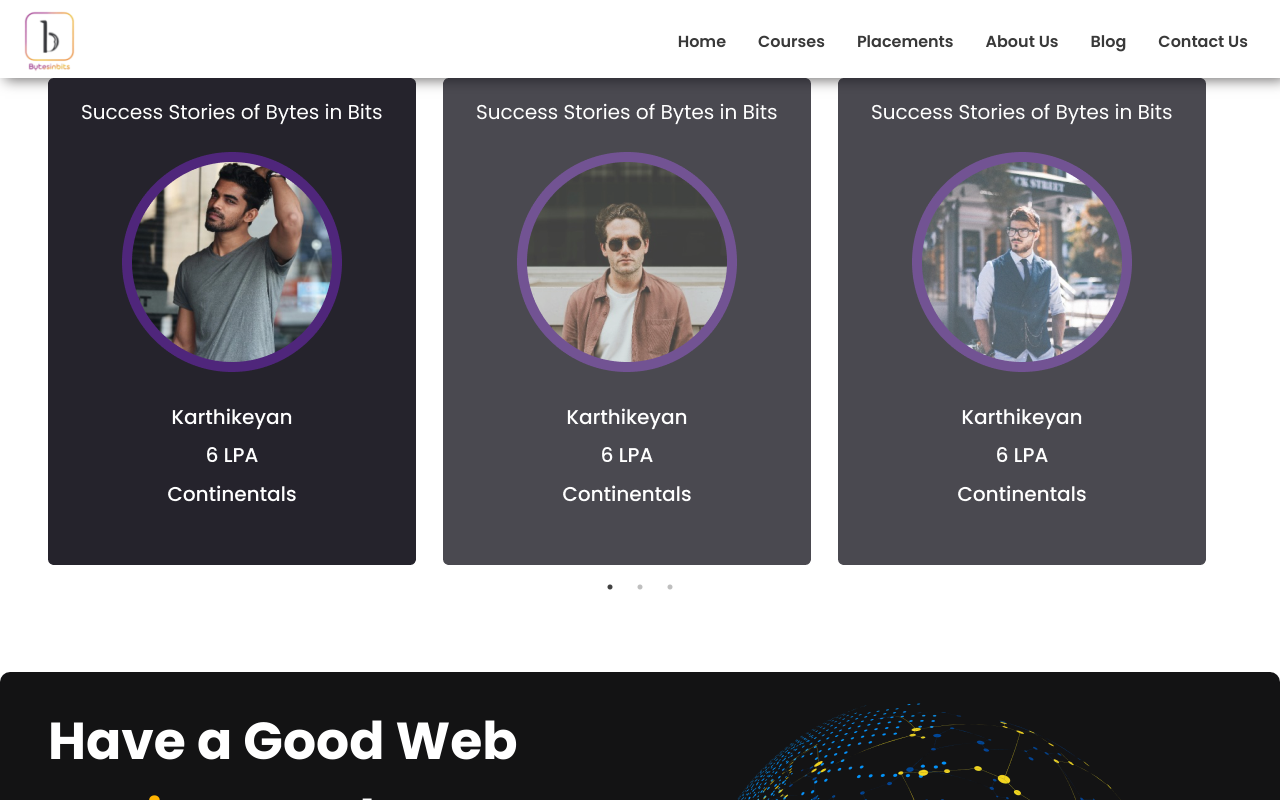
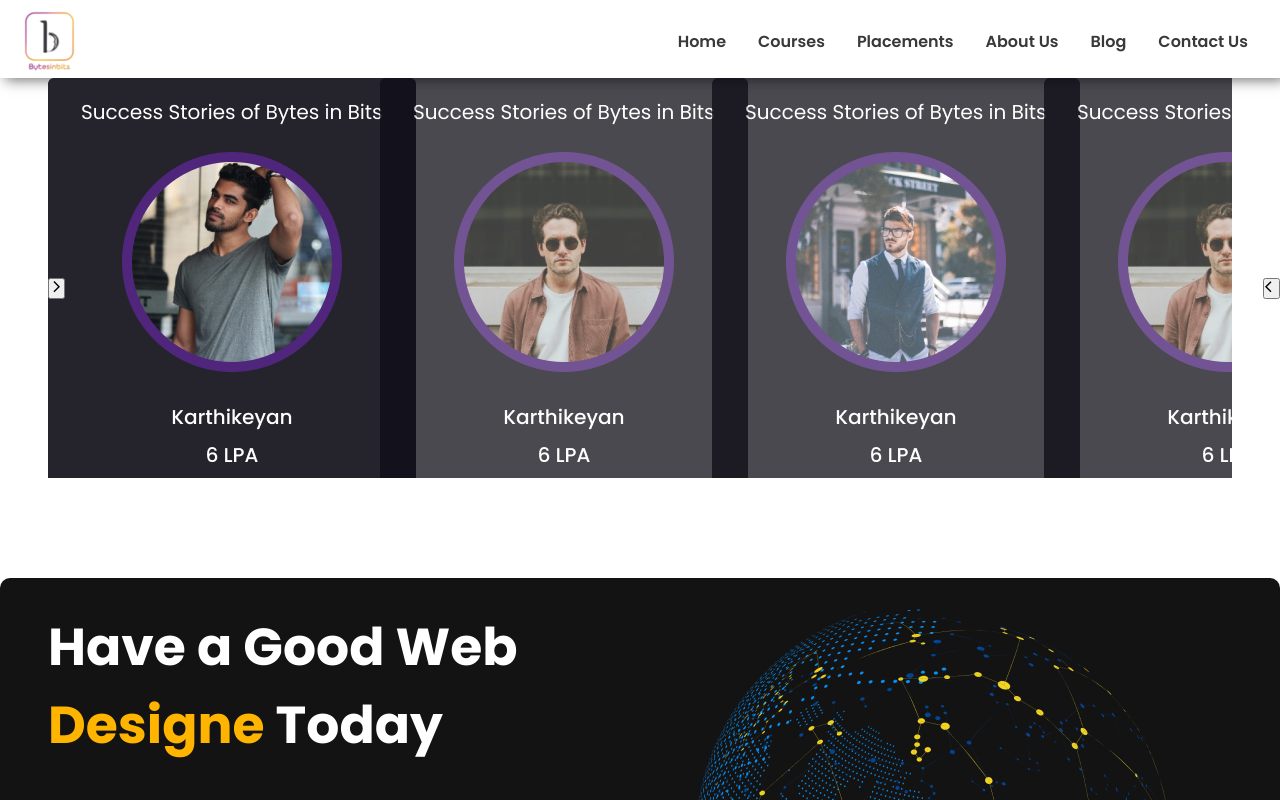
Before and after one commit to TamilselvanChandrakumar/BytesInBits, a React (Vite) app in the folder bytesinbits-app/: page /placements in a window 1280 px wide. Shown: the top 800 px of the page. Built offline with nearby package versions, Linux system fonts and the light colour scheme.

Commit message:
first commit

```diff
--- a/bytesinbits-app/src/components/placements/Placements.css
+++ b/bytesinbits-app/src/components/placements/Placements.css
@@ -1,12 +1,26 @@
-.placement_card_container {
+.placement_card_carousel {
+  position: relative;
+  overflow: hidden;
   padding: 0 3rem 0 3rem;
 }
 
-@media (max-width: 600px) {
-  .placement_card_container {
-    padding: 0 1rem 0 1rem;
-  }
-  .placement_card img {
-    max-width: 100%;
-  }
+.placement_card {
+  min-width: 300px;
+  max-width: 300px;
+  height: 400px;
 }
+.placement_card_container {
+  display: flex;
+  gap: 2rem;
+  overflow-x: hidden;
+  overflow-y: hidden;
+  scroll-behavior: smooth;
+}
+.pre_btn,
+.next-btn {
+  position: absolute;
+  top: 50%;
+}
+.next-btn {
+  right: 0;
+}
--- a/bytesinbits-app/src/components/placements/Placements.jsx
+++ b/bytesinbits-app/src/components/placements/Placements.jsx
@@ -1,58 +1,31 @@
 import React from "react";
 import "../../components/placements/Placements.css";
-import Slider from "react-slick";
-import "slick-carousel/slick/slick.css";
-import "slick-carousel/slick/slick-theme.css";
 import placement1 from "../../assets/placements/placement1.png";
 import placement2 from "../../assets/placements/placement2.png";
 import placement3 from "../../assets/placements/placement3.png";
+import { MdArrowBackIos } from "react-icons/md";
+import { MdArrowForwardIos } from "react-icons/md";
 const Placements = () => {
-  let settings = {
-    dots: true,
-    infinite: false,
-    speed: 500,
-    slidesToShow: 4,
-    slidesToScroll: 4,
-    initialSlide: 0,
-    swipeToSlide: true,
-    afterChange: function (index) {
-      console.log(
-        `Slider Changed to: ${index + 1}, background: #222; color: #bada55`
-      );
-    },
-    responsive: [
-      {
-        breakpoint: 1300,
-        settings: {
-          slidesToShow: 3,
-          slidesToScroll: 3,
-          infinite: true,
-          dots: true,
-        },
-      },
-      {
-        breakpoint: 900,
-        settings: {
-          slidesToShow: 2,
-          slidesToScroll: 2,
-          initialSlide: 2,
-        },
-      },
-      {
-        breakpoint: 600,
-        settings: {
-          slidesToShow: 1,
-          slidesToScroll: 1,
-          dots: true,
-        },
-      },
-    ],
+  let box = document.querySelector(".placement_card_container");
+  const prevbtnclick = () => {
+    let width = box.clientWidth;
+    box.scrollLeft = box.scrollLeft - width;
+  };
+  const nextbtnclick = () => {
+    let width = box.clientWidth;
+    box.scrollLeft = box.scrollLeft + width;
   };
   return (
     <>
-      <div className="placement_card_container slider-container">
-        <Slider {...settings}>
-          <div className="placement_card">
+      <div className="placement_card_carousel">
+        <button className="pre_btn" onClick={prevbtnclick}>
+          <MdArrowForwardIos />
+        </button>
+        <button className="next-btn" onClick={nextbtnclick}>
+          <MdArrowBackIos />
+        </button>
+        <div className="placement_card_container">
+          <div className="placement_card ">
             <img src={placement1} alt=""></img>
           </div>
           <div className="placement_card">
@@ -73,7 +46,7 @@ const Placements = () => {
           <div className="placement_card">
             <img src={placement2} alt=""></img>
           </div>
-        </Slider>
+        </div>
       </div>
     </>
   );
```
